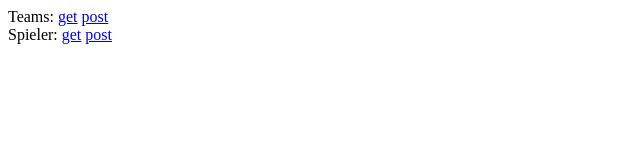
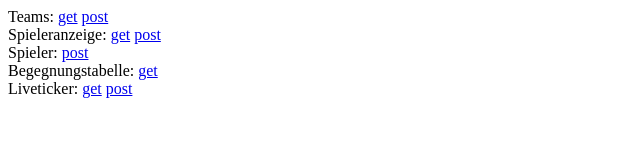
Before and after one commit to DeDieter/wba_team_4, a plain HTML site: page Torganizer/public/index.html in a window 1280 px wide. Shown: the whole page, without its empty margins (0-640 px from the left). Drawn offline with nearby package versions, Linux system fonts and the light colour scheme.

Commit message:
update tabelle

```diff
--- a/Torganizer/public/index.html
+++ b/Torganizer/public/index.html
@@ -11,8 +11,18 @@
   <a href="/tget.html">get</a>
     <a href="/tpost.html">post</a>
     <br>
+    Spieleranzeige:
+    <a href="/eteamg.html">get</a>
+    <a href="/eteamp.html">post</a>
+    <br>
     Spieler:
-    <a href="/sget.html">get</a>
     <a href="/spost.html">post</a>
+    <br>
+    Begegnungstabelle:
+    <a href="/tabelleget.html">get</a>
+    <br>
+    Liveticker:
+    <a href="/liveget.html">get</a>
+    <a href="/livepost.html">post</a>
     </body>
 </html>
```
Also changed, not shown: Torganizer/app.js (+0 -21 lines), Torganizer/public/tabelleget.html (+6 -5 lines).
